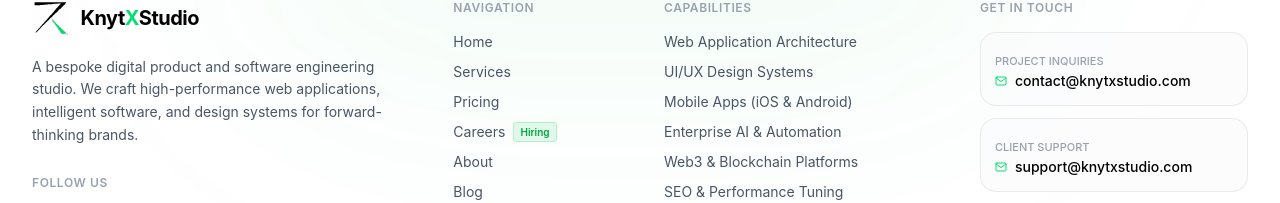
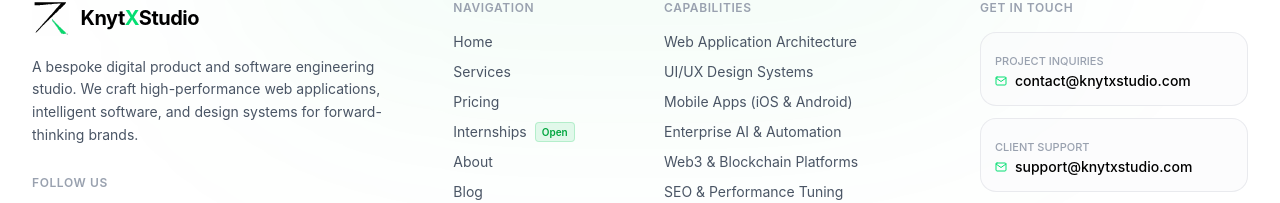
Before and after one commit to chander20256/KnytXStudio, a React (Vite) app: page /blog in a window 1280 px wide. Shown: the part 732-935 px from the top of the page. Built offline with nearby package versions, Linux system fonts and the light colour scheme; no server answers.

Commit message:
feat: update Footer navigation with Internships link

```diff
--- a/src/Component/globalComp/Footer.jsx
+++ b/src/Component/globalComp/Footer.jsx
@@ -29,7 +29,7 @@ export default function Footer() {
     { name: "Services", path: "/services" },
     { name: "Pricing", path: "/pricing" },
     // { name: "Portfolio", path: "/portfolio" },
-    { name: "Careers", path: "/careers", badge: "Hiring" },
+    { name: "Internships", path: "/internships", badge: "Open" },
     { name: "About", path: "/about" },
     { name: "Blog", path: "/blog" },
     { name: "Contact", path: "/contact" },
```
